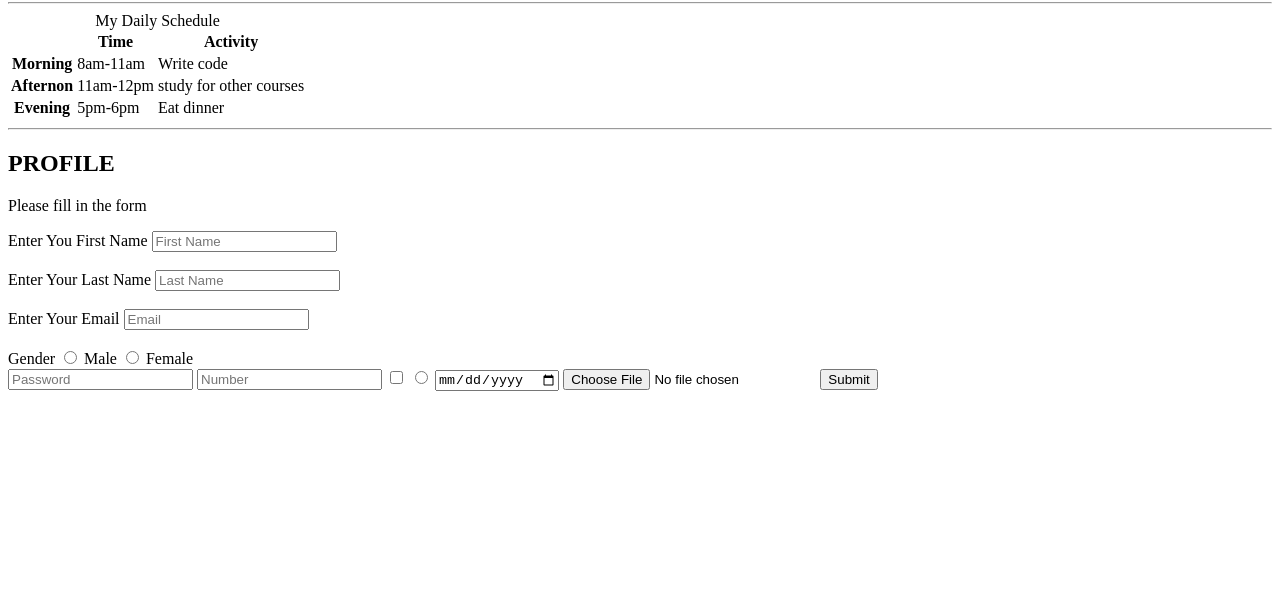
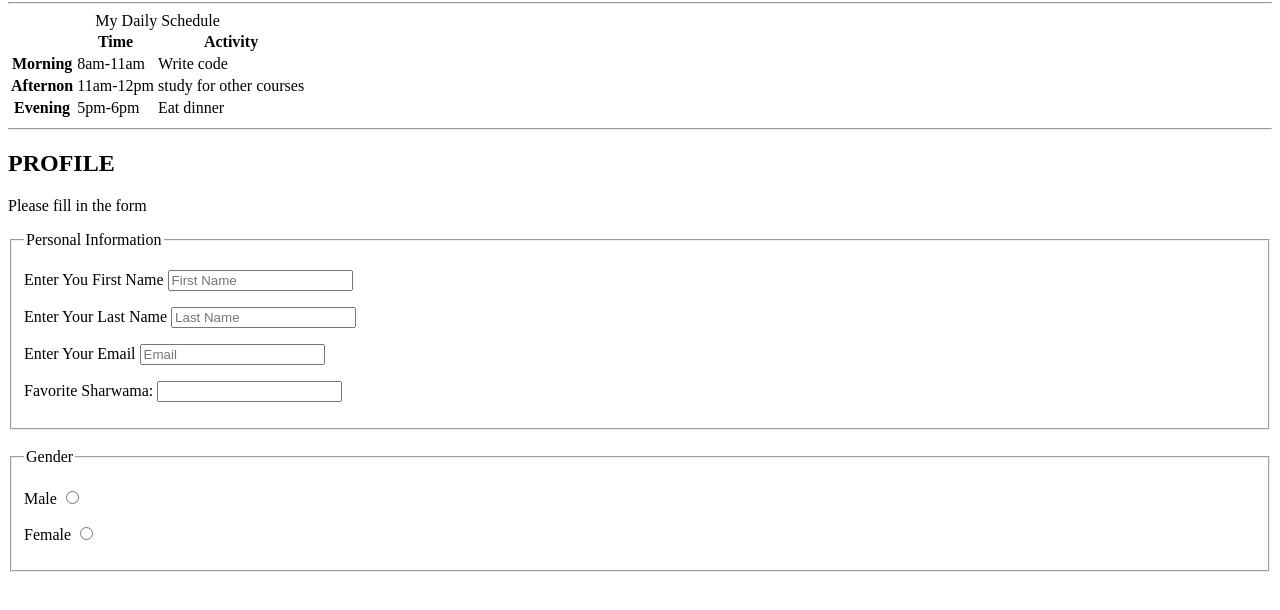
Before and after one commit to Iteshiv/projects, a plain HTML site: page about.html in a window 1280 px wide. Shown: the part 78-688 px from the top of the page. Drawn offline with Linux system fonts and the light colour scheme.

Commit message:
second commit

```diff
--- a/about.html
+++ b/about.html
@@ -44,41 +44,82 @@
     <hr>
 
     <Article>
-        <h1>PROFILE</h1>
+        <h2>PROFILE</h2>
         <P>Please fill in the form</P>
-        <section>
+
     <form>
+        <fieldset>
+            <legend>Personal Information</legend>
+            <p>
         <label for="FirstName"> Enter You First Name</label>
-        <input type="text" placeholder="First Name">
-    </section>
+        <input type="text" id="FirstName" placeholder="First Name">
+    </p>
 
-    <br>
 
-    <section>
+    <p>
         <label for="LastName">Enter Your Last Name</label>
-        <input type="text" placeholder="Last Name">
-    </section>
+        <input type="text" id="LastName" placeholder="Last Name">
+    </p>
 
-    <br>
-    <section>
-        <label for="email">Enter Your Email</label>
-        <input type="email" placeholder="Email">
-    </section>
 
-    <br>
+   <p>
+        <label for="Email">Enter Your Email</label>
+        <input type="email" id="Email" placeholder="Email">
+    </p>
 
-    <section>
-        <label for="gender">Gender</label>
-        <input type="radio" name="gender"> Male
-        <input type="radio" name="gender"> Female
-    </section>
-        <input type="password" placeholder="Password">
-        <input type="number" placeholder="Number">
-        <input type="checkbox" name="checkbox" id="">
-        <input type="radio" name="checkbox" id="">
-        <input type="date" name="" id="">
-        <input type="file" name="" id="">
-        <button type="submit">Submit</button>
+
+    <!-- <p>
+        <label>Gender</label><br>
+        <label for="male">
+            <input type="radio" id="male" name="gender" value="male"> Male
+        </label>
+        <label for="female">
+            <input type="radio" id="female" name="gender" value="female"> Female
+        </label>
+    </p>
+     -->
+
+    <p>
+        <label for="sharwama">Favorite Sharwama:</label>
+       <input type="text" name="sharwama" id="sharwama" list="sharwama-list">
+       <datalist id="sharwama-list">
+            <option value="beef sharwama">Beef Sharwama</option>
+            <option value="chicken sharwama" selected>Chicken Sharwama</option>
+            <option value="mixed sharwama">Mixed Sharwama</option>
+            <option value="others">Others</option>
+        </datalist>
+    </p>
+
+    <!-- <p>
+        <label for="coffee">Favorite Coffee:</label>
+        <select name="coffee" id="coffee" multiple size="5">
+            <optgroup label="Coffees">
+            <option value="regular coffee" selected>Regular Coffee</option>
+            <option value="iced coffee">Iced Coffee</option>
+        </optgroup>
+        <optgroup label="Espresso Drinks">
+            <option value="latte">Latte</option>
+            <option value="cappuccino">Cappuccino</option>
+            <option value="cortado">Cortado</option>
+            <option value="americano">Americano</option>
+        </optgroup>
+            <option value="others">Others</option>
+    </p> -->
+</fieldset>
+
+<br>
+
+<fieldset>
+    <legend>Gender</legend>
+    <p>
+        <label for="male">Male</label>
+        <input type="radio" id="male" name="gender" value="male">
+    </p>
+    <p>
+        <label for="female">Female</label>
+        <input type="radio" id="female" name="gender" value="female">
+    </p>
+</fieldset>
     </form>
 </Article>
 </body>
```
